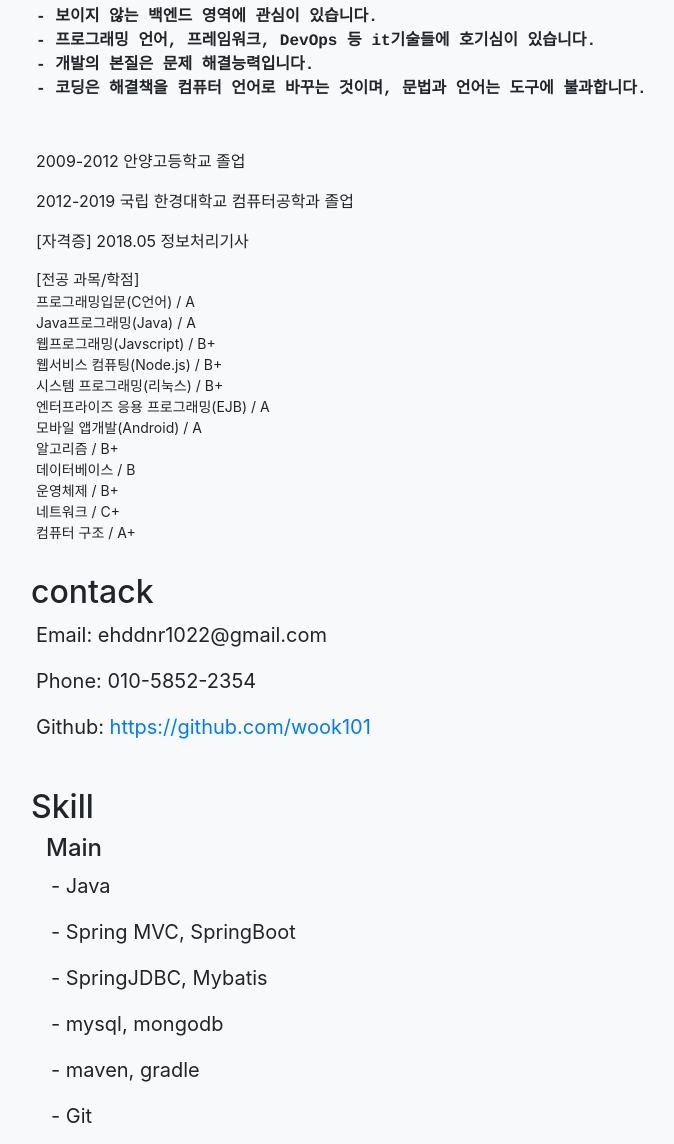
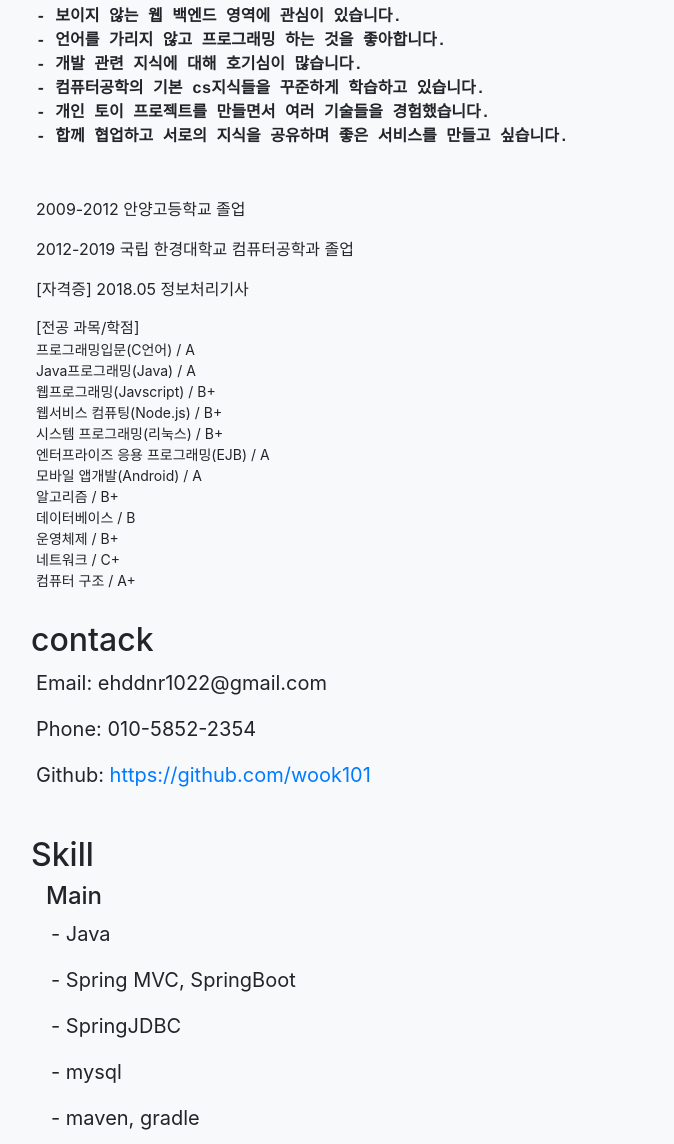
Before and after one commit to wook101/mypage, a website with bundled scripts: page index.html in a window 1280 px wide. Shown: the part 423-1567 px from the top of the page, without its empty margins (149-823 px from the left). Built offline with nearby package versions, Linux system fonts and the light colour scheme.

Commit message:
mypage intro update

```diff
--- a/index.html
+++ b/index.html
@@ -85,10 +85,12 @@
         <div class="col-lg-10 mx-auto">
           <h2 class="align-left">Introduction</h2>
           <p class="lead mb-5 align-left" style="font-family:'Courier';font-weight: bold; font-size:16px;">
-            - 보이지 않는 백엔드 영역에 관심이 있습니다.<br>
-            - 프로그래밍 언어, 프레임워크, DevOps 등 it기술들에 호기심이 있습니다.<br>
-            - 개발의 본질은 문제 해결능력입니다. <br>
-            - 코딩은 해결책을 컴퓨터 언어로 바꾸는 것이며, 문법과 언어는 도구에 불과합니다.
+            - 보이지 않는 웹 백엔드 영역에 관심이 있습니다.<br>
+            - 언어를 가리지 않고 프로그래밍 하는 것을 좋아합니다.<br>
+            - 개발 관련 지식에 대해 호기심이 많습니다.<br>
+            - 컴퓨터공학의 기본 cs지식들을 꾸준하게 학습하고 있습니다.<br>
+            - 개인 토이 프로젝트를 만들면서 여러 기술들을 경험했습니다.<br>
+            - 합께 협업하고 서로의 지식을 공유하며 좋은 서비스를 만들고 싶습니다.<br>
           </p>
 
           <p class="align-left">2009-2012 안양고등학교 졸업</p>
@@ -120,8 +122,8 @@
            <h4 class="align-left">Main</h4>
             <p class="align-left ski">- Java</p>
             <p class="align-left ski">- Spring MVC, SpringBoot</p>
-            <p class="align-left ski">- SpringJDBC, Mybatis</p>
-            <p class="align-left ski">- mysql, mongodb</p>
+            <p class="align-left ski">- SpringJDBC</p>
+            <p class="align-left ski">- mysql</p>
             <p class="align-left ski">- maven, gradle</p>
             <p class="align-left ski">- Git</p>
             <p class="align-left ski">- intelliJ</p>
@@ -130,7 +132,6 @@
            <h4 class="align-left">Sub</h4>
             <p class="align-left ski">- JavaScript</p>
             <p class="align-left ski">- NodeJs, Python</p>
-            <p class="align-left ski">- Android</p>
             <p class="align-left ski">- AWS EC2</p>
             <a id="moreview" class="btn btn-dark btn-xl js-scroll-trigger" href="#portfolio">▼</a>
           </div>
```
